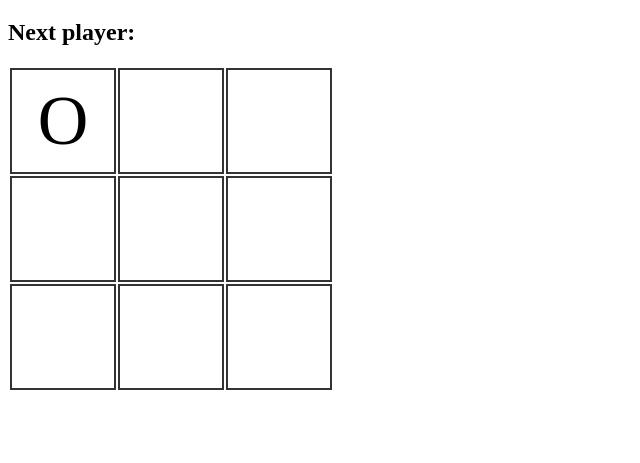
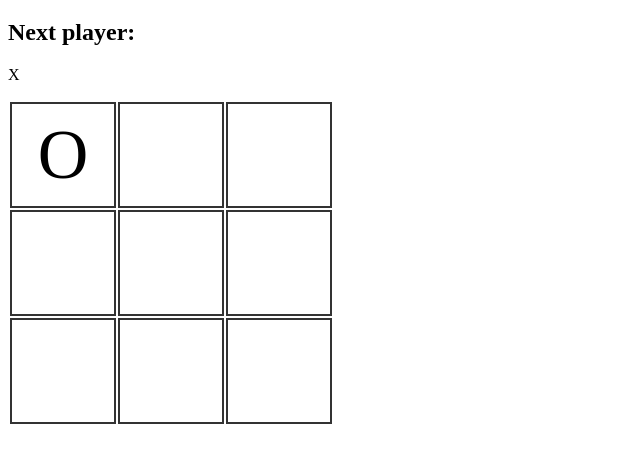
Before and after one commit to danielvarcas/noughtsandcrosses, a website: page index.html in a window 1280 px wide. Both pictures are taken after a click on the element 63 px from the left and 181 px from the top of the page. Shown: the part 61-524 px from the top of the page, without its empty margins (0-640 px from the left). Drawn offline with Linux system fonts and the light colour scheme.

Commit message:
1pm handover

```diff
--- a/index.html
+++ b/index.html
@@ -12,7 +12,7 @@
 
 <body>
   <h1>Noughts and Crosses</h1>
-  <div id="status">
+  <div id="statusBar">
     <h2>Next player: </h2>
   </div>
   <table id="board">
--- a/index.js
+++ b/index.js
@@ -1,23 +1,31 @@
-const board = document.querySelector("#board")
-const rows = document.querySelector("tr")
-const cells = [...document.getElementsByTagName('td')]
+const board = document.querySelector("#board");
+const rows = document.querySelector("tr");
+const cells = [...document.getElementsByTagName('td')];
+const statusBar = document.querySelector("#statusBar");
 
-const game = { turn: 'O' }
+const game = { turn: 'O' };
 
-console.log(board)
-console.log(rows)
-console.log(cells)
+console.log(board);
+console.log(rows);
+console.log(cells);
 
 cells.forEach(cell => {
-  cell.addEventListener("click", addMark)
-})
+  cell.addEventListener("click", addMark);
+
+});
 
 function addMark(event) {
   if (this.innerHTML === '') {
     this.innerHTML = game.turn;
     takeTurn(game);
+    updateStatus(statusBar);
   }
+}
 
+function updateStatus(statusBar) {
+  const newStatus = document.createElement('p');
+  newStatus.innerHTML = game.turn;
+  statusBar.appendChild(newStatus)
 }
 
 function takeTurn(game) {
```
